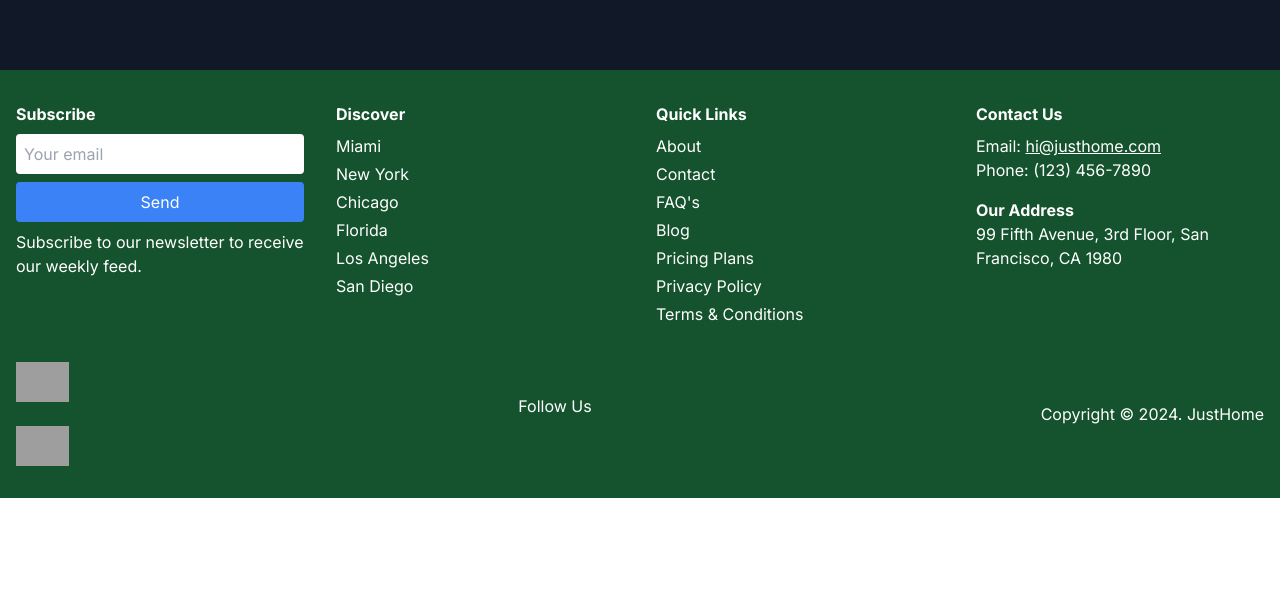
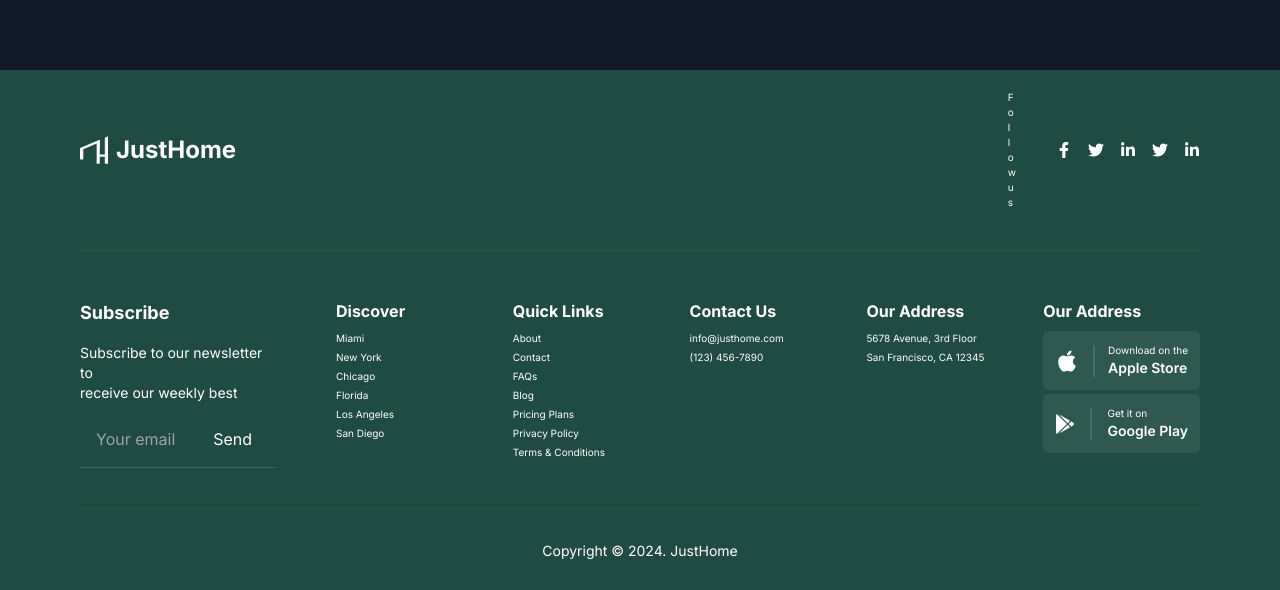
Before and after one commit to JAHIDHASAN05/HomeHunt, a Next.js app: page / in a window 1280 px wide. Shown: the part 5253-5843 px from the top of the page. Before the commit the page ends 5751 px from the top, so only its background shows below. Built offline with nearby package versions, Linux system fonts and the light colour scheme; grey boxes are pictures that could not be loaded.

Commit message:
footer design done

```diff
--- a/app/components/shared/Footer/Footer.jsx
+++ b/app/components/shared/Footer/Footer.jsx
@@ -1,76 +1,275 @@
-// components/Footer.js
+// // components/Footer.js
+// import React from 'react';
+
+// const Footer = () => {
+//   return (
+//     <footer className="bg-green-900 text-white py-8">
+//       <div className="container mx-auto px-4 grid grid-cols-1 md:grid-cols-2 lg:grid-cols-4 gap-8">
+//         {/* Subscribe Section */}
+//         <div className="col-span-1">
+//           <h3 className="font-bold mb-2">Subscribe</h3>
+//           <form className="flex flex-col">
+//             <input
+//               type="email"
+//               placeholder="Your email"
+//               className="p-2 mb-2 rounded bg-white text-black"
+//             />
+//             <button className="p-2 bg-blue-500 rounded hover:bg-blue-700">
+//               Send
+//             </button>
+//           </form>
+//           <p className="mt-2">Subscribe to our newsletter to receive our weekly feed.</p>
+//         </div>
+
+//         {/* Discover Section */}
+//         <div className="col-span-1">
+//           <h3 className="font-bold mb-2">Discover</h3>
+//           <ul>
+//             {['Miami', 'New York', 'Chicago', 'Florida', 'Los Angeles', 'San Diego'].map(city => (
+//               <li key={city} className="mb-1">{city}</li>
+//             ))}
+//           </ul>
+//         </div>
+
+//         {/* Quick Links Section */}
+//         <div className="col-span-1">
+//           <h3 className="font-bold mb-2">Quick Links</h3>
+//           <ul>
+//             {['About', 'Contact', 'FAQ\'s', 'Blog', 'Pricing Plans', 'Privacy Policy', 'Terms & Conditions'].map(link => (
+//               <li key={link} className="mb-1">{link}</li>
+//             ))}
+//           </ul>
+//         </div>
+
+//         {/* Contact Us Section */}
+//         <div className="col-span-1">
+//           <h3 className="font-bold mb-2">Contact Us</h3>
+//           <p>Email: <a href="mailto:hi@justhome.com" className="underline">hi@justhome.com</a></p>
+//           <p>Phone: (123) 456-7890</p>
+//           <h3 className="font-bold mt-4">Our Address</h3>
+//           <p>99 Fifth Avenue, 3rd Floor, San Francisco, CA 1980</p>
+//         </div>
+//       </div>
+
+//       <div className="container mx-auto px-4 mt-8 flex flex-col md:flex-row justify-between items-center">
+//         <div className="mb-4 md:mb-0">
+//           <a href="#" className="mr-4"><img src="/apple-store.png" alt="Download on the Apple Store" className="h-10" /></a>
+//           <a href="#"><img src="/google-play.png" alt="Get it on Google Play" className="h-10" /></a>
+//         </div>
+//         <div className="text-center">
+//           <p className="mb-4">Follow Us</p>
+//           <div className="flex justify-center space-x-4">
+//             <a href="#" aria-label="Facebook"><i className="fab fa-facebook-f"></i></a>
+//             <a href="#" aria-label="Twitter"><i className="fab fa-twitter"></i></a>
+//             <a href="#" aria-label="Instagram"><i className="fab fa-instagram"></i></a>
+//             <a href="#" aria-label="LinkedIn"><i className="fab fa-linkedin-in"></i></a>
+//           </div>
+//         </div>
+//         <div className="text-center mt-4 md:mt-0">
+//           <p>Copyright © 2024. JustHome</p>
+//         </div>
+//       </div>
+//     </footer>
+//   );
+// };
+
+// export default Footer;
+
+
+// const Footer = () => {
+//   return (
+//     <footer className="bg-green-900 text-white py-10">
+//       <div className="container mx-auto px-4">
+//         <div className="flex flex-wrap justify-between">
+//           <div className="w-full md:w-1/4 mb-6 md:mb-0">
+//             <h3 className="text-lg font-bold">JustHome</h3>
+//             <form className="mt-4">
+//               <input
+//                 type="email"
+//                 placeholder="Your email"
+//                 className="w-full p-2 mb-2 rounded text-gray-700"
+//               />
+//               <button className="bg-white text-green-900 px-4 py-2 rounded">
+//                 Send
+//               </button>
+//             </form>
+//           </div>
+//           <div className="w-full md:w-1/4 mb-6 md:mb-0">
+//             <h4 className="font-bold mb-2">Discover</h4>
+//             <ul>
+//               <li>Miami</li>
+//               <li>New York</li>
+//               <li>Chicago</li>
+//               <li>Florida</li>
+//               <li>Los Angeles</li>
+//               <li>San Diego</li>
+//             </ul>
+//           </div>
+//           <div className="w-full md:w-1/4 mb-6 md:mb-0">
+//             <h4 className="font-bold mb-2">Quick Links</h4>
+//             <ul>
+//               <li>About</li>
+//               <li>Contact</li>
+//               <li>FAQs</li>
+//               <li>Blog</li>
+//               <li>Pricing Plans</li>
+//               <li>Privacy Policy</li>
+//               <li>Terms & Conditions</li>
+//             </ul>
+//           </div>
+//           <div className="w-full md:w-1/4 mb-6 md:mb-0">
+//             <h4 className="font-bold mb-2">Contact Us</h4>
+//             <p>info@justhome.com</p>
+//             <p>(123) 456-7890</p>
+//             <h4 className="font-bold mt-4 mb-2">Our Address</h4>
+//             <p>5678 Avenue, 3rd Floor</p>
+//             <p>San Francisco, CA 12345</p>
+//             <div className="flex space-x-2 mt-4">
+//               <a href="#"><img src="/path/to/apple-store-badge.svg" alt="Apple Store" className="h-8"/></a>
+//               <a href="#"><img src="/path/to/google-play-badge.svg" alt="Google Play" className="h-8"/></a>
+//             </div>
+//           </div>
+//         </div>
+//         <div className="text-center mt-10">
+//           <p>&copy; 2024 JustHome</p>
+//         </div>
+//       </div>
+//     </footer>
+//   );
+// }
+
+// export default Footer;
+
+import Logo from '@/public/assets/icon/footerLogo.png'
+import Image from 'next/image';
+
 import React from 'react';
+import { FaFacebookF, FaTwitter, FaLinkedinIn, FaApple, FaGooglePlay } from 'react-icons/fa';
 
 const Footer = () => {
   return (
-    <footer className="bg-green-900 text-white py-8">
-      <div className="container mx-auto px-4 grid grid-cols-1 md:grid-cols-2 lg:grid-cols-4 gap-8">
-        {/* Subscribe Section */}
-        <div className="col-span-1">
-          <h3 className="font-bold mb-2">Subscribe</h3>
-          <form className="flex flex-col">
+    <footer className="bg-[#1F4B43] text-white px-2 md:px-16 pt-5">
+      <div className="container mx-auto px-4 ">
+        {/* Header Section */}
+        <div className="flex flex-col md:flex-row justify-between items-center mb-10">
+          <div className='flex items-center gap-2'>
+            <Image className="h-7 w-7 text-white" src={Logo} alt="Logo" />
+            <h3 className="text-2xl font-bold">JustHome</h3>
+          </div>
+
+          <div className="flex flex-col md:flex-row justify-center gap-10 items-center  ">
+            <ul className="flex flex-col gap-0 text-[10px] list-none">
+              <li>F</li>
+              <li>o</li>
+              <li>l</li>
+              <li>l</li>
+              <li>o</li>
+              <li>w</li>
+              <li>u</li>
+              <li>s</li>
+            </ul>
+
+            <div className="flex space-x-4">
+              <a href="#" className="text-white"><FaFacebookF size={16} /></a>
+              <a href="#" className="text-white"><FaTwitter size={16} /></a>
+              <a href="#" className="text-white"><FaLinkedinIn size={16} /></a>
+              <a href="#" className="text-white"><FaTwitter size={16} /></a>
+              <a href="#" className="text-white"><FaLinkedinIn size={16} /></a>
+            </div>
+          </div>
+        </div>
+
+        {/* Upper Section */}
+        <div className="flex flex-col md:flex-row gap-5 justify-between items-start border-t border-green-800 pt-12 mb-10">
+          <div className="w-max md:w-1/4 mb-6 md:mb-0  mr-10">
+            <h4 className="text-lg font-bold mb-4">Subscribe</h4>
+            <p className="text-sm mb-2">Subscribe to our newsletter to <br/> receive our weekly best</p>
+            <form className="flex border-b-[.5px] p-2 border-opacity-15 border-slate-50">
               <input
                 type="email"
                 placeholder="Your email"
-              className="p-2 mb-2 rounded bg-white text-black"
+                className="w-full p-2 bg-transparent  rounded-l text-gray-700 focus:ring-0"
               />
-            <button className="p-2 bg-blue-500 rounded hover:bg-blue-700">
-              Send
+              <button className="bg-transparent backdrop-blur-[10px]  px-4 py-2 rounded-full">
+                <span className='text-white text-opacity-100'> Send</span>
               </button>
             </form>
-          <p className="mt-2">Subscribe to our newsletter to receive our weekly feed.</p>
+          </div>
+          <div className="w-max md:w-1/5 mb-6 md:mb-0 ">
+            <h4 className="font-bold mb-2">Discover</h4>
+            <ul className="space-y-1 text-[10px]">
+              <li>Miami</li>
+              <li>New York</li>
+              <li>Chicago</li>
+              <li>Florida</li>
+              <li>Los Angeles</li>
+              <li>San Diego</li>
+            </ul>
+          </div>
+          <div className="w-max md:w-1/5 mb-6 md:mb-0 ">
+            <h4 className="font-bold mb-2">Quick Links</h4>
+            <ul className="space-y-1 text-[10px]">
+              <li>About</li>
+              <li>Contact</li>
+              <li>FAQs</li>
+              <li>Blog</li>
+              <li>Pricing Plans</li>
+              <li>Privacy Policy</li>
+              <li>Terms & Conditions</li>
+            </ul>
+          </div>
+          <div className="w-max md:w-1/5 mb-6 md:mb-0 ">
+            <h4 className="font-bold mb-2">Contact Us</h4>
+            <ul className="space-y-1 text-[10px]">
+              <li>info@justhome.com</li>
+              <li>(123) 456-7890</li>
+
+            </ul>
+          </div>
+          <div className="w-max md:w-1/5 mb-6 md:mb-0 ">
+            <h4 className="font-bold mb-2">Our Address</h4>
+            <ul className="space-y-1 text-[10px]">
+              <li>5678 Avenue, 3rd Floor</li>
+              <li>San Francisco, CA 12345</li>
+
+            </ul>
+          </div>
+          <div className="w-max md:w-1/5 mb-6 md:mb-0 ">
+            <h4 className="font-bold mb-2">Our Address</h4>
+            <ul className="space-y-1 text-[10px]">
+              <div className="flex bg-[#2f5850]   items-center justify-between space-x-3 p-3  rounded-md">
+                <FaApple size={24} />
+
+                  <div className="border-l-[2px] border-gray-100 border-opacity-15 h-8"></div>
+
+                <div>
+                  <p className="text-[10px]">Download on the</p>
+                  <p className="text-sm font-semibold">Apple Store</p>
+                </div>
+              </div>
+              <div className="flex items-center justify-between space-x-3 p-3 bg-[#2f5850] rounded-md">
+                <FaGooglePlay size={20} />
+                <div className="border-l-[2px] border-gray-100 border-opacity-15 h-8"></div>
+                <div>
+                  <p className="text-[10px]">Get it on</p>
+                  <p className="text-sm font-semibold">Google Play</p>
+                </div>
               </div>
 
-        {/* Discover Section */}
-        <div className="col-span-1">
-          <h3 className="font-bold mb-2">Discover</h3>
-          <ul>
-            {['Miami', 'New York', 'Chicago', 'Florida', 'Los Angeles', 'San Diego'].map(city => (
-              <li key={city} className="mb-1">{city}</li>
-            ))}
             </ul>
           </div>
 
-        {/* Quick Links Section */}
-        <div className="col-span-1">
-          <h3 className="font-bold mb-2">Quick Links</h3>
-          <ul>
-            {['About', 'Contact', 'FAQ\'s', 'Blog', 'Pricing Plans', 'Privacy Policy', 'Terms & Conditions'].map(link => (
-              <li key={link} className="mb-1">{link}</li>
-            ))}
-          </ul>
+
+
         </div>
 
-        {/* Contact Us Section */}
-        <div className="col-span-1">
-          <h3 className="font-bold mb-2">Contact Us</h3>
-          <p>Email: <a href="mailto:hi@justhome.com" className="underline">hi@justhome.com</a></p>
-          <p>Phone: (123) 456-7890</p>
-          <h3 className="font-bold mt-4">Our Address</h3>
-          <p>99 Fifth Avenue, 3rd Floor, San Francisco, CA 1980</p>
-        </div>
-      </div>
-
-      <div className="container mx-auto px-4 mt-8 flex flex-col md:flex-row justify-between items-center">
-        <div className="mb-4 md:mb-0">
-          <a href="#" className="mr-4"><img src="/apple-store.png" alt="Download on the Apple Store" className="h-10" /></a>
-          <a href="#"><img src="/google-play.png" alt="Get it on Google Play" className="h-10" /></a>
-        </div>
-        <div className="text-center">
-          <p className="mb-4">Follow Us</p>
-          <div className="flex justify-center space-x-4">
-            <a href="#" aria-label="Facebook"><i className="fab fa-facebook-f"></i></a>
-            <a href="#" aria-label="Twitter"><i className="fab fa-twitter"></i></a>
-            <a href="#" aria-label="Instagram"><i className="fab fa-instagram"></i></a>
-            <a href="#" aria-label="LinkedIn"><i className="fab fa-linkedin-in"></i></a>
-          </div>
-        </div>
-        <div className="text-center mt-4 md:mt-0">
-          <p>Copyright © 2024. JustHome</p>
+        {/* Footer Bottom */}
+        <div className="text-center border-t border-green-800 py-8">
+          <p className="text-sm"> Copyright © 2024. JustHome</p>
         </div>
       </div>
     </footer>
   );
-};
+}
 
 export default Footer;
```
Also changed, not shown: app/globals.css (line endings or trailing spaces), public/assets/icon/footerLogo.png (added). Lines whose indentation alone changed are shown as unchanged.
